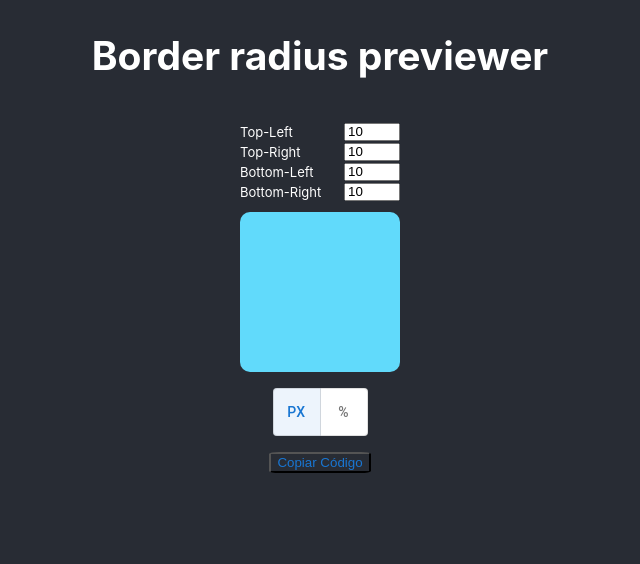
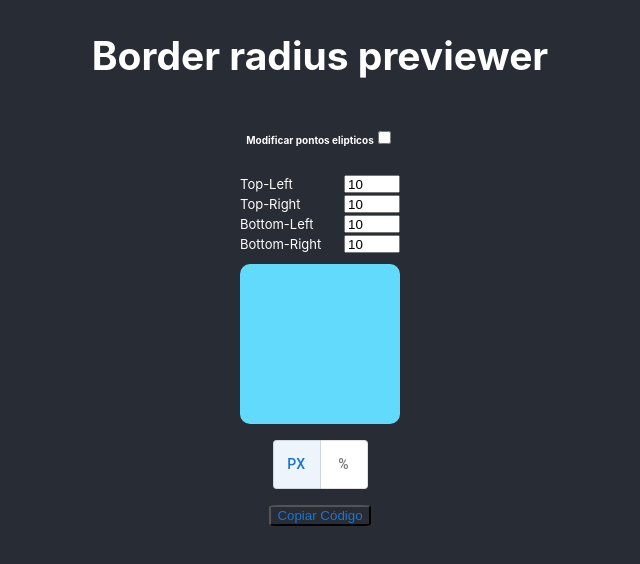
Before and after one commit to Vinny021/border-radius-previewer, a React (Create React App) app: page / in a window 1280 px wide. Shown: the top 564 px of the page, without its empty margins (320-960 px from the left). Built offline with nearby package versions, Linux system fonts and the light colour scheme.

Commit message:
Adicionado os 4 pontos elipticos

```diff
--- a/src/components/BoxPreviewer/BoxPreviewer.css
+++ b/src/components/BoxPreviewer/BoxPreviewer.css
@@ -1,5 +1,9 @@
 .Box {
     min-height: 10rem;
+    max-height: 10rem;
     min-width: 10rem;
+    max-width: 10rem;
+    margin-left: auto;
+    margin-right: auto;
     background-color: #61dafb;
 }
--- a/src/components/BoxPreviewer/BoxPreviewerComponent.jsx
+++ b/src/components/BoxPreviewer/BoxPreviewerComponent.jsx
@@ -1,10 +1,15 @@
 import './BoxPreviewer.css'
 
 function BoxPreviewer(props){
+    const normalBorderRadius = `${props.topLeft}${props.measurement} ${props.topRight}${props.measurement} ${props.bottomLeft}${props.measurement} ${props.bottomRight}${props.measurement}`
+    const elipticalBorderRadius = `/ ${props.eTopLeft}${props.measurement} ${props.eTopRight}${props.measurement} ${props.eBottomLeft}${props.measurement} ${props.eBottomRight}${props.measurement}`;
+
+    const borderRadiusFinal = props.showEliptical ? normalBorderRadius+elipticalBorderRadius : normalBorderRadius;
+
     return(
         <div className="Box"
             style={{
-                borderRadius: `${props.topLeft}${props.measurement} ${props.topRight}${props.measurement} ${props.bottomLeft}${props.measurement} ${props.bottomRight}${props.measurement}`
+                borderRadius: borderRadiusFinal
             }}/>
     );
 }
--- a/src/components/InputsForm/InputsComponents.jsx
+++ b/src/components/InputsForm/InputsComponents.jsx
@@ -9,6 +9,11 @@ function InputsForm() {
     const [topRight, setTopRight] = useState(10);
     const [bottomLeft, setBottomLeft] = useState(10);
     const [bottomRight, setBottomRight] = useState(10);
+    const [eTopLeft, setETopLeft] = useState(10);
+    const [eTopRight, setETopRight] = useState(10);
+    const [eBottomLeft, setEBottomLeft] = useState(10);
+    const [eBottomRight, setEBottomRight] = useState(10);
+    const [showEliptical, setShowEliptical] = useState(false);
     const [measurement, setMeasurement] = useState('px');
 
     const handleChange = (event, newMeasurement) => {
@@ -27,10 +32,17 @@ function InputsForm() {
       navigator.clipboard.writeText(css);
     }
 
+    const checkUncheck = () => {
+      setShowEliptical(!showEliptical);
+    }
+
     return(
         <div>
+          <h5 style={{fontSize:'x-small'}}>Modificar pontos elipticos
+            <input type="checkbox" checked={showEliptical?'checked':''} onClick={checkUncheck} onChange={checkUncheck}></input>
+          </h5>
           <div className='InputRow'>
-            <div style={{marginLeft: 0,marginRight: 'auto'}} className='RadiusInputs'>
+            <div style={{marginLeft: showEliptical?0:'auto',marginRight: 'auto'}} className='RadiusInputs'>
               <div className='Inputs'>
                 <p>Top-Left</p>
                 <input type="number" value={topLeft} onChange={(event)=>{event.target.value === '' || event.target.value < 0? setTopLeft(0) : setTopLeft(event.target.value)}}/>
@@ -48,26 +60,27 @@ function InputsForm() {
                 <input type="number" value={bottomRight} onChange={(event)=>{event.target.value === '' || event.target.value < 0? setBottomRight(0) : setBottomRight(event.target.value)}}/>
               </div>
             </div>
-            {/* <div style={{marginLeft: 'auto',marginRight: 0}} className='RadiusInputs'>
+            {showEliptical &&
+            <div style={{marginLeft: 'auto',marginRight: 0}} className='RadiusInputs'>
               <div className='Inputs'>
-                <p>Top-Left</p>
-                <input type="number" />
+                <p>E-Top-Left</p>
+                <input type="number" value={eTopLeft} onChange={(event)=>{event.target.value === '' || event.target.value < 0? setETopLeft(0) : setETopLeft(event.target.value)}}/>
               </div>
               <div className='Inputs'>
-                <p>Top-Right</p>
-                <input type="number" />
+                <p>E-Top-Right</p>
+                <input type="number" value={eTopRight} onChange={(event)=>{event.target.value === '' || event.target.value < 0? setETopRight(0) : setETopRight(event.target.value)}}/>
               </div>
               <div className='Inputs'>
-                <p>Bottom-Left</p>
-                <input type="number" />
+                <p>E-Bottom-Left</p>
+                <input type="number" value={eBottomLeft} onChange={(event)=>{event.target.value === '' || event.target.value < 0? setEBottomLeft(0) : setEBottomLeft(event.target.value)}}/>
               </div>
               <div className='Inputs'>
-                <p>Bottom-Right</p>
-                <input type="number" />
+                <p>E-Bottom-Right</p>
+                <input type="number" value={eBottomRight} onChange={(event)=>{event.target.value === '' || event.target.value < 0? setEBottomRight(0) : setEBottomRight(event.target.value)}}/>
               </div>
-            </div> */}
+            </div>}
           </div>
-          <BoxPreviewer topLeft={topLeft} topRight={topRight} bottomLeft={bottomLeft} bottomRight={bottomRight} measurement={measurement}/>
+          <BoxPreviewer topLeft={topLeft} topRight={topRight} bottomLeft={bottomLeft} bottomRight={bottomRight} measurement={measurement} showEliptical={showEliptical} eTopLeft={eTopLeft} eTopRight={eTopRight} eBottomLeft={eBottomLeft} eBottomRight={eBottomRight}/>
 
           <ToggleButtonGroup
             style={{marginTop:'1rem', backgroundColor:'white'}}
--- a/src/components/InputsForm/InputsForm.css
+++ b/src/components/InputsForm/InputsForm.css
@@ -1,5 +1,5 @@
 .InputRow{
-    /* width: 23rem; */
+    width: 23rem;
     display: flex;
     flex-direction: row;
     align-items: center;
```
